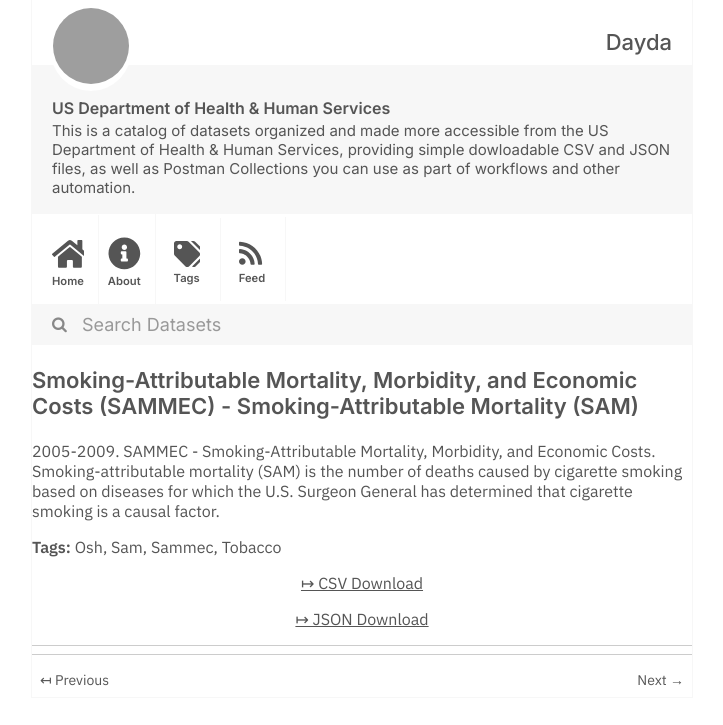
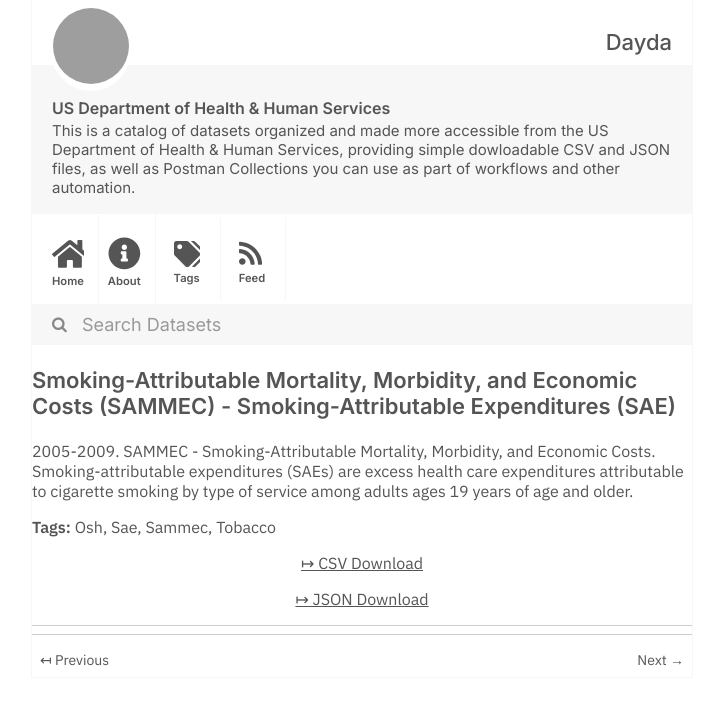
Before and after one commit to dayda-entities/us-department-of-health-and-human-services, a Jekyll site: the page built from _posts/2020-11-10-smoking-attributable-mortality.md, in a window 1280 px wide, cut to the strip 0-725 px from the top of the page. Shown: the whole strip, without its empty margins (278-1001 px from the left). Built offline with Jekyll 4.4.1, drawn with Linux system fonts in a browser that asks for light colours; grey boxes are pictures that could not be loaded.

```diff
--- a/_posts/2020-11-10-smoking-attributable-mortality.md
+++ b/_posts/2020-11-10-smoking-attributable-mortality.md
@@ -1,20 +1,20 @@
 ---
 title: >-
   Smoking-Attributable Mortality, Morbidity, and Economic Costs (SAMMEC) -
-  Smoking-Attributable Mortality (SAM)
-created: '2020-11-10T16:18:00.119506'
-modified: '2021-04-30T02:05:45.197148'
+  Smoking-Attributable Expenditures (SAE)
+created: '2020-11-10T16:18:00.331401'
+modified: '2021-04-25T14:39:23.192900'
 state: active
 type: dataset
 tags:
   - Osh
-  - Sam
+  - Sae
   - Sammec
   - Tobacco
 groups: []
-csv_url: 'https://data.cdc.gov/api/views/4yyu-3s69/rows.csv?accessType=DOWNLOAD'
-json_url: 'https://data.cdc.gov/api/views/4yyu-3s69/rows.json?accessType=DOWNLOAD'
+csv_url: 'https://data.cdc.gov/api/views/ezab-8sq5/rows.csv?accessType=DOWNLOAD'
+json_url: 'https://data.cdc.gov/api/views/ezab-8sq5/rows.json?accessType=DOWNLOAD'
 layout: post
 
 ---
-2005-2009. SAMMEC - Smoking-Attributable Mortality, Morbidity, and Economic Costs. Smoking-attributable mortality (SAM) is the number of deaths caused by cigarette smoking based on diseases for which the U.S. Surgeon General has determined that cigarette smoking is a causal factor.
+2005-2009. SAMMEC - Smoking-Attributable Mortality, Morbidity, and Economic Costs. Smoking-attributable expenditures (SAEs) are excess health care expenditures attributable to cigarette smoking by type of service among adults ages 19 years of age and older.
```
